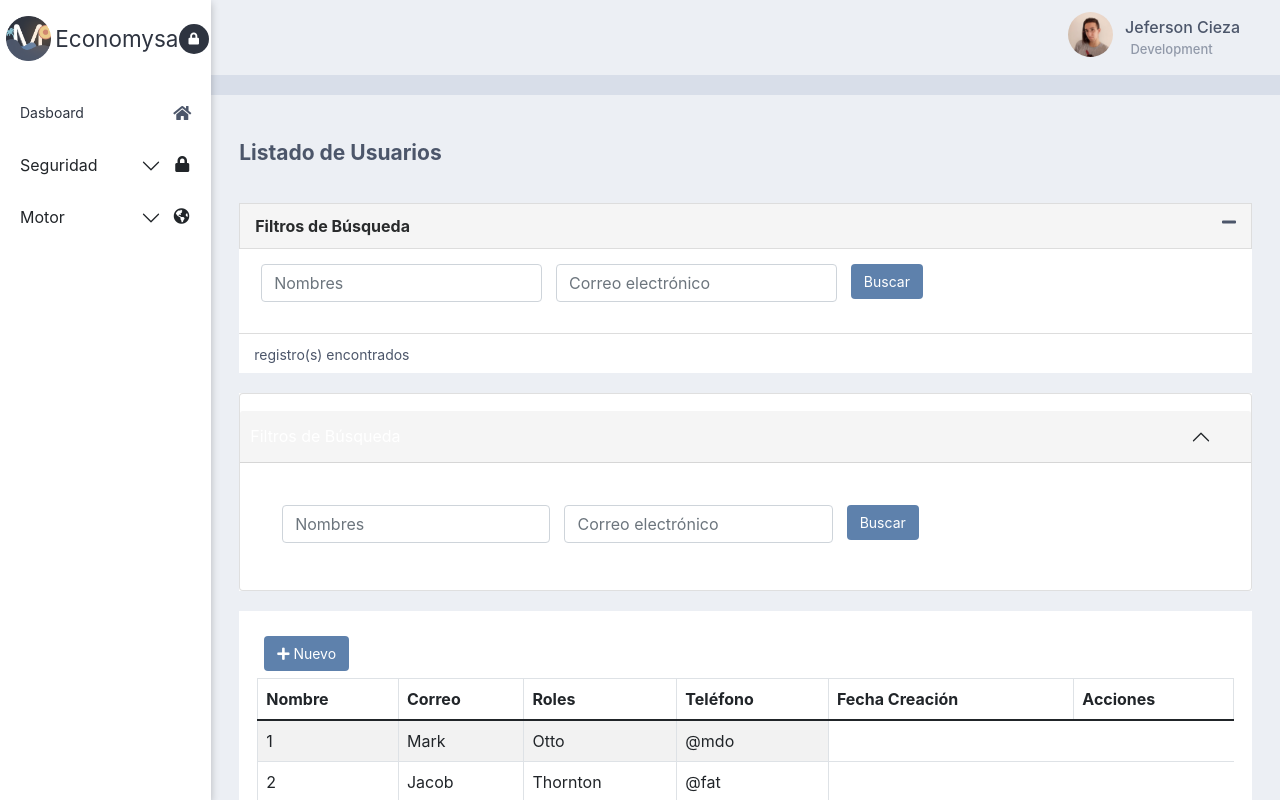
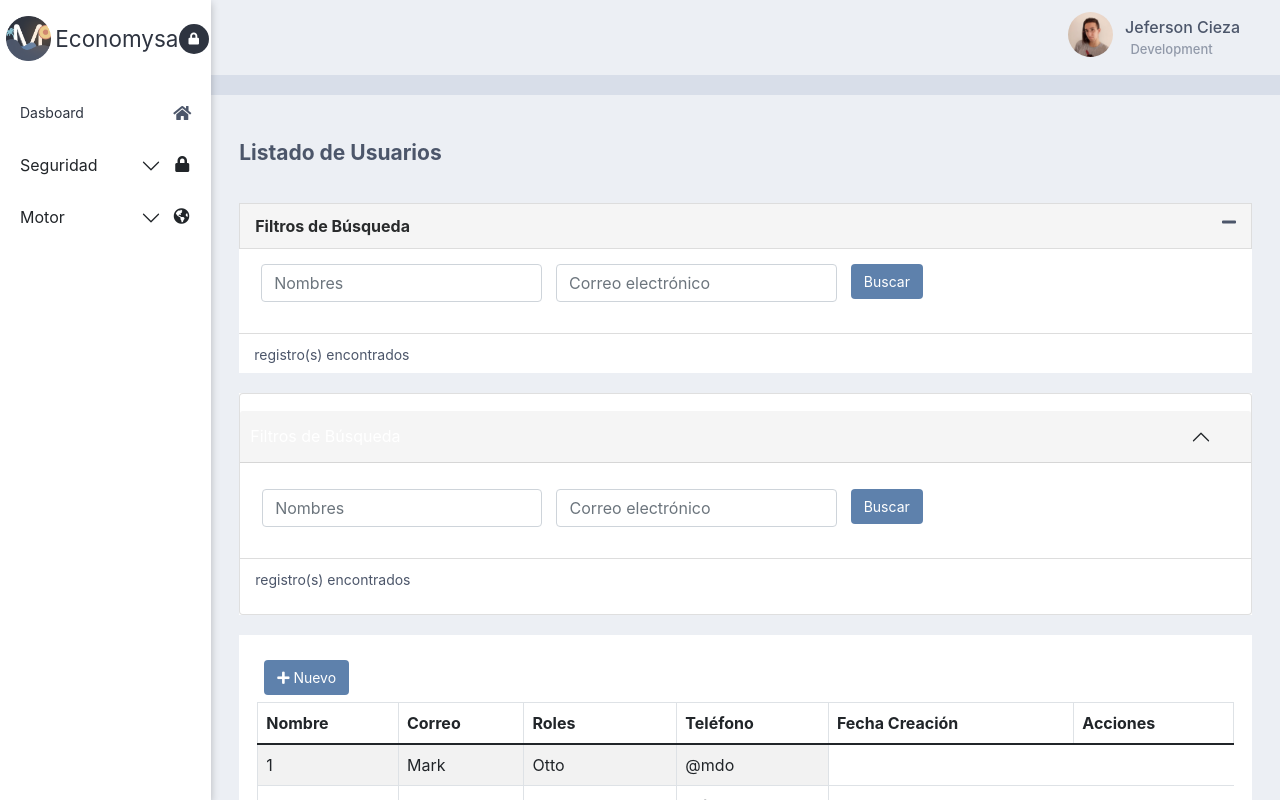
Before and after one commit to Linkhub-git/economysa-motor-front, a React (Create React App) app: page /Seguridad in a window 1280 px wide. Shown: the top 800 px of the page. Built offline with nearby package versions, Linux system fonts and the light colour scheme.

Commit message:
Deleted the padding inside from the body toggle

```diff
--- a/src/components/Seguridad/Seguridad.css
+++ b/src/components/Seguridad/Seguridad.css
@@ -38,6 +38,9 @@
 }
 .filtradoBusquedaContainer .accordion-button{
     background-color: #f5f5f5;
+}
+.filtradoBusquedaContainer .accordion-body{
+    padding: 0;
 }
 .textRegistrosEncontrados{
     height: 40px;
--- a/src/components/Seguridad/Seguridad.js
+++ b/src/components/Seguridad/Seguridad.js
@@ -52,9 +52,11 @@ function Seguridad() {
                                         <button className='btn-search'>Buscar</button>
                                       </Form>
                                   </div>
+                                  <p className='textRegistrosEncontrados'>registro(s) encontrados</p>
                                 </Accordion.Body>
                         </Accordion.Item>
                     </Accordion>
+
                   </div>
 
 
```
